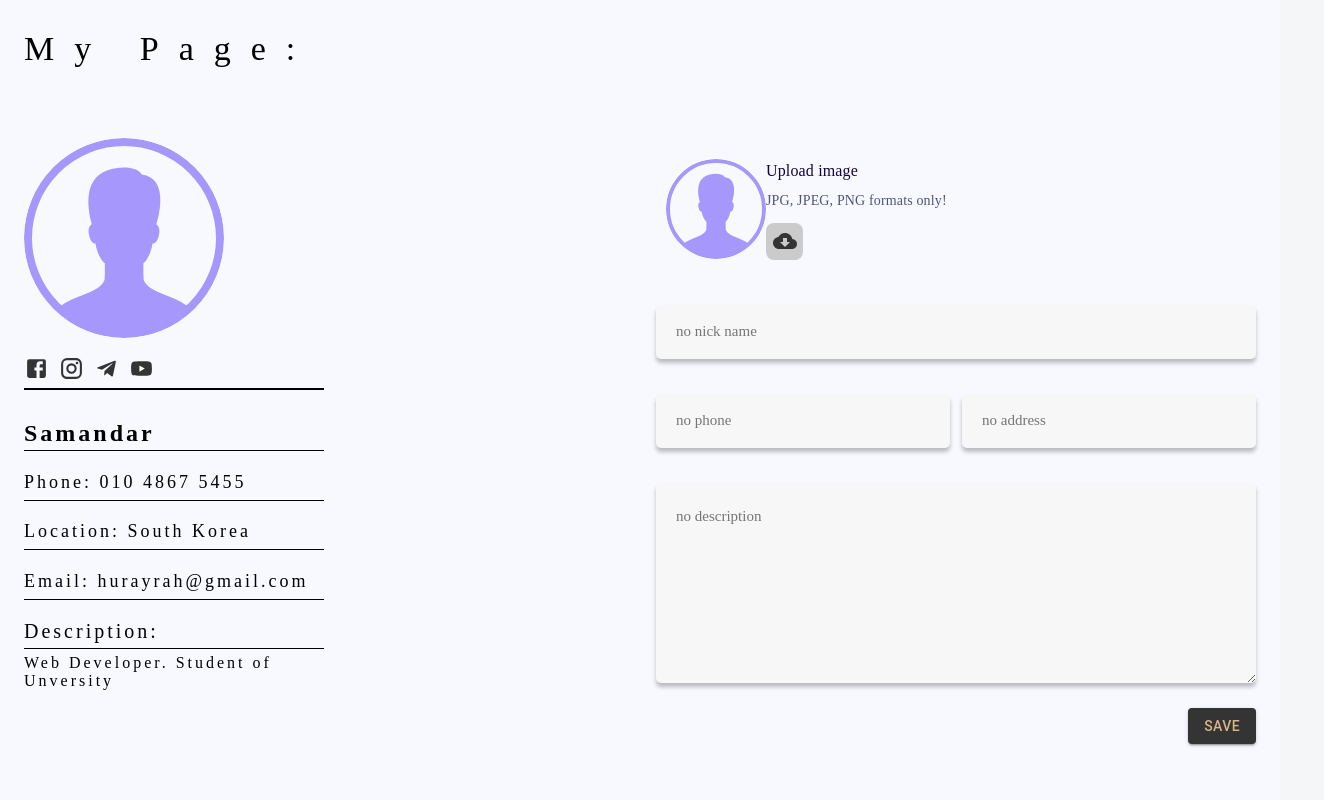
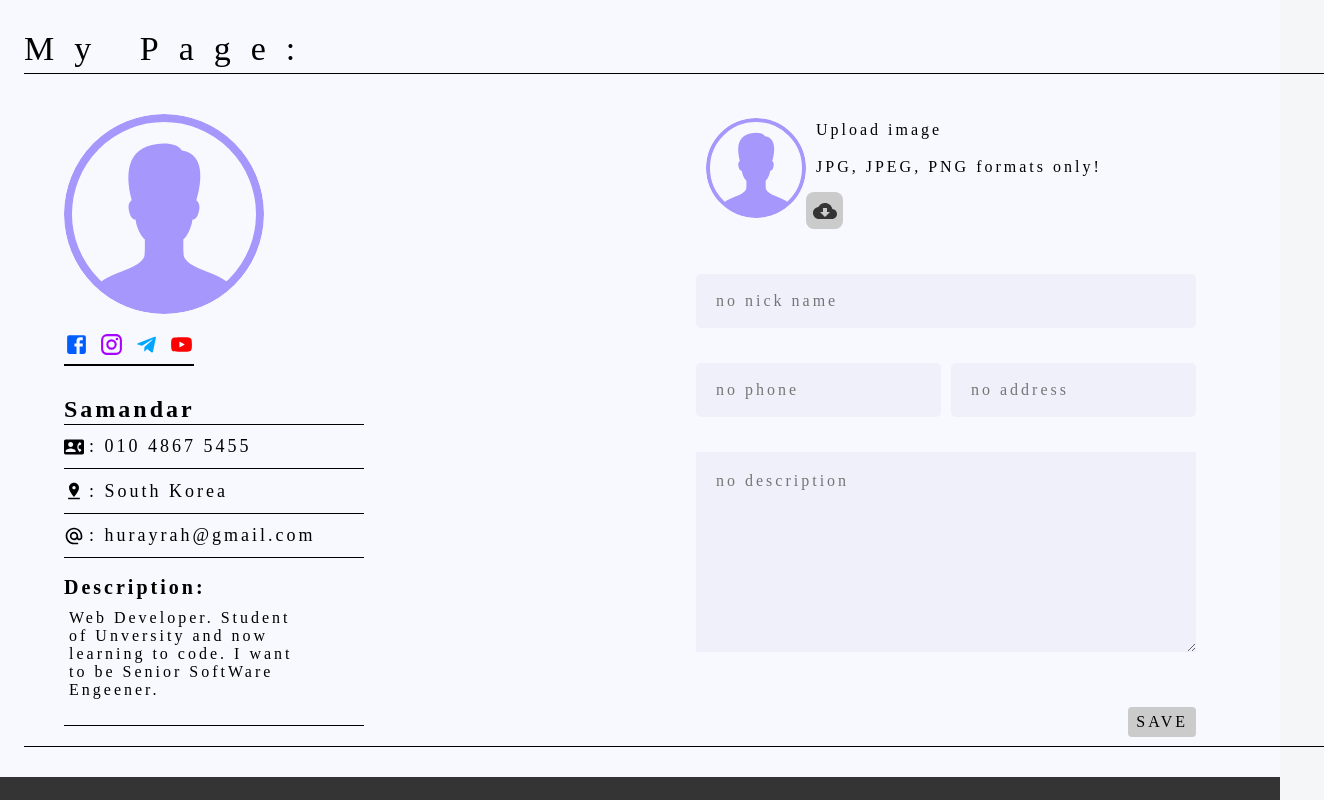
Before and after one commit to SamandarGhost/momentous-frontend, a React (Create React App) app: page /user in a window 1280 px wide. Shown: the part 420-1220 px from the top of the page, 1324 px wide, since content can reach past the window. Built offline with nearby package versions, Linux system fonts and the light colour scheme.

Commit message:
feat: develop user page

```diff
--- a/src/css/jewelry.css
+++ b/src/css/jewelry.css
@@ -97,6 +97,8 @@
 .jewelry-page .jewelry .jewelry-cnt .top .top-bar .search .search-input {
   width: 500px;
   height: 30px;
+  padding-left: 20px;
+  padding-right: 20px;
   border: solid 1px black;
   border-radius: 0.5rem;
   font-family: "Roboto Serif";
--- a/src/css/userPage.css
+++ b/src/css/userPage.css
@@ -9,7 +9,7 @@
 	width: 100%;
 	height: auto;
 	margin-top: 50px;
-	margin-bottom: 50px;
+	margin-bottom: 30px;
 	display: flex;
 	flex-direction: column;
 	justify-content: space-between;
@@ -17,7 +17,7 @@
 }
 
 .user-page .container .title {
-	margin-bottom: 30px;
+	margin-bottom: 5px;
 	text-align: center;
 	font-family: "Roboto Serif";
 	font-size: 34px;
@@ -40,6 +40,7 @@
 .user-page .container .my-frame .my-right {
 	width: 600px;
 	height: auto;
+	margin-left: 40px;
 	display: flex;
 	flex-direction: column;
 	justify-content: space-between;
@@ -85,6 +86,24 @@
 	width: 25px;
 	height: 25px;
 	margin-right: 10px;
+	cursor: pointer;
+}
+
+.user-page .container .my-frame .my-right .right .user-img .media .facebook {
+	color: rgb(0, 94, 255);
+}
+
+.user-page .container .my-frame .my-right .right .user-img .media .instagram {
+	color: rgb(166, 0, 255);
+}
+
+.user-page .container .my-frame .my-right .right .user-img .media .telegram {
+	color: rgb(0, 166, 255);
+
+}
+
+.user-page .container .my-frame .my-right .right .user-img .media .youtube {
+	color: red;
 }
 
 .user-page .container .my-frame .my-right .right .info {
@@ -113,6 +132,9 @@
 .user-page .container .my-frame .my-right .right .info .two {
 	width: 100%;
 	height: 8px;
+	display: flex;
+	justify-content: flex-start;
+	align-items: center;
 	text-align: start;
 	font-family: "Roboto Serif";
 	font-size: 18px;
@@ -123,9 +145,16 @@
 	color: #000;
 }
 
+.user-page .container .my-frame .my-right .right .info .two .phone {
+	width: 20px;
+	height: 30px;
+	margin-right: 5px;
+}
+
 .user-page .container .my-frame .my-right .right .info .desc {
 	width: 300px;
 	height: 150px;
+	margin-bottom: 20px;
 	display: flex;
 	flex-direction: column;
 	justify-content: space-around;
@@ -138,7 +167,7 @@
 	font-family: "Roboto Serif";
 	font-size: 20px;
 	font-style: normal;
-	font-weight: 200;
+	font-weight: 700;
 	line-height: normal;
 	letter-spacing: 3px;
 	color: #000;
@@ -148,6 +177,7 @@
 	width: 250px;
 	height: 150px;
 	margin-top: 5px;
+	padding-left: 5px;
 	text-align: start;
 	font-family: "Roboto Serif";
 	font-size: 16px;
@@ -167,8 +197,9 @@
 /* Settings */
 
 .user-page .settings {
-	width: 600px;
+	width: 500px;
 	height: auto;
+	margin-right: 60px;
 	display: flex;
 	flex-direction: column;
 }
@@ -211,15 +242,16 @@
 	width: 100%;
 	height: 54px;
 	border: none;
-	background: #f7f7f7;
-	box-shadow: 0px 4px 4px rgba(0, 0, 0, 0.25);
+	background: #f0f0fb;
 	border-radius: 5px;
-	font-family: 'GT Walsheim Pro';
+	text-align: start;
+	font-family: "Roboto Serif";
+	font-size: 16px;
 	font-style: normal;
-	font-weight: 400;
-	font-size: 15px;
-	line-height: 26px;
-	color: #4f547b;
+	font-weight: 200;
+	line-height: normal;
+	letter-spacing: 3px;
+	color: #000;
 }
 
 .user-page .settings .spec-textarea {
@@ -229,15 +261,15 @@
 	width: 100%;
 	height: 200px;
 	border: none;
-	background: #f7f7f7;
-	box-shadow: 0px 4px 4px rgba(0, 0, 0, 0.25);
-	border-radius: 5px;
-	font-family: 'GT Walsheim Pro';
+	background: #f0f0fb;
+	text-align: start;
+	font-family: "Roboto Serif";
+	font-size: 16px;
 	font-style: normal;
-	font-weight: 400;
-	font-size: 15px;
-	line-height: 26px;
-	color: #4f547b;
+	font-weight: 200;
+	line-height: normal;
+	letter-spacing: 3px;
+	color: #000;
 }
 
 .user-page .settings .member-media-frame {
@@ -266,22 +298,27 @@
 }
 
 .user-page .settings .media-change-box span {
-	font-family: 'GT Walsheim Pro';
+	margin-left: 10px;
+	text-align: start;
+	font-family: "Roboto Serif";
+	font-size: 16px;
 	font-style: normal;
-	font-weight: 400;
-	font-size: 16px;
-	line-height: 18px;
-	color: #140342;
+	font-weight: 200;
+	line-height: normal;
+	letter-spacing: 3px;
+	color: #000;
 }
 
 .user-page .settings .media-change-box p {
-	margin: 10px 0px 14px 0px;
-	font-family: 'GT Walsheim Pro';
+	margin-left: 10px;
+	text-align: start;
+	font-family: "Roboto Serif";
+	font-size: 16px;
 	font-style: normal;
-	font-weight: 400;
-	font-size: 14px;
-	line-height: 16px;
-	color: #4f547b;
+	font-weight: 200;
+	line-height: normal;
+	letter-spacing: 3px;
+	color: #000;
 }
 
 .user-page .settings .up-del-box {
@@ -312,3 +349,16 @@
 	justify-content: flex-end;
 	margin-top: 25px;
 }
+
+.user-page .settings .save-box .btn {
+	margin-top: 30px;
+	text-align: start;
+	font-family: "Roboto Serif";
+	font-size: 16px;
+	font-style: normal;
+	font-weight: 200;
+	line-height: normal;
+	letter-spacing: 3px;
+	color: #000;
+	background: #cbcbcb;
+}
--- a/src/css/watch.css
+++ b/src/css/watch.css
@@ -96,6 +96,8 @@
 .watch-page .watches .watch-cnt .top .top-bar .search .search-input {
   width: 500px;
   height: 30px;
+  padding-left: 20px;
+  padding-right: 20px;
   border: solid 1px black;
   border-radius: 0.5rem;
   font-family: "Roboto Serif";
--- a/src/screens/userPage/Settings.tsx
+++ b/src/screens/userPage/Settings.tsx
@@ -10,7 +10,7 @@ import { Messages, serverApi } from "../../lib/config";
 import MemberService from "../../app/services/MemeberService";
 
 export function Settings() {
-  const {authMember, setAuthMember} = useGlobals();
+  const { authMember, setAuthMember } = useGlobals();
   const [memberImage, setMemberImage] = useState<string>(
     authMember?.memberImage ? `${serverApi}/${authMember.memberImage}` : "/icons/default-user.svg"
   );
@@ -28,28 +28,28 @@ export function Settings() {
   /*Handlers*/
   const memberNickHandler = (e: T) => {
     memberUpdateInput.memberNick = e.target.value;
-    setMemberUpdateInput({...memberUpdateInput});
+    setMemberUpdateInput({ ...memberUpdateInput });
   };
 
   const memberPhoneHandler = (e: T) => {
     memberUpdateInput.memberPhone = e.target.value;
-    setMemberUpdateInput({...memberUpdateInput});
+    setMemberUpdateInput({ ...memberUpdateInput });
   };
 
   const memberAddressHandler = (e: T) => {
     memberUpdateInput.memberAdress = e.target.value;
-    setMemberUpdateInput({...memberUpdateInput});
+    setMemberUpdateInput({ ...memberUpdateInput });
   };
 
   const memberDescriptionHandler = (e: T) => {
     memberUpdateInput.memberDesc = e.target.value;
-    setMemberUpdateInput({...memberUpdateInput});
+    setMemberUpdateInput({ ...memberUpdateInput });
   };
 
   const handleSubmitButton = async () => {
     try {
-      if(!authMember) throw new Error(Messages.error2);
-      if(
+      if (!authMember) throw new Error(Messages.error2);
+      if (
         memberUpdateInput.memberNick === "" ||
         memberUpdateInput.memberPhone === "" ||
         memberUpdateInput.memberAdress === "" ||
@@ -76,12 +76,12 @@ export function Settings() {
     const fileType = file.type,
       validateImageTypes = ["image/jpg", "image/jpeg", "image/png"];
 
-      if(!validateImageTypes.includes(fileType)) {
+    if (!validateImageTypes.includes(fileType)) {
       sweetErrorHandling(Messages.error5).then();
     } else {
-        if(file) {
+      if (file) {
         memberUpdateInput.memberImage = file;
-          setMemberUpdateInput({...memberUpdateInput});
+        setMemberUpdateInput({ ...memberUpdateInput });
         setMemberImage(URL.createObjectURL(file));
       }
     }
@@ -153,7 +153,7 @@ export function Settings() {
         </div>
       </Box>
       <Box className={"save-box"}>
-        <Button  variant={"contained"} onClick={handleSubmitButton}>Save</Button>
+        <Button className={'btn'} onClick={handleSubmitButton}>Save</Button>
       </Box>
     </Box>
   );
--- a/src/screens/userPage/index.tsx
+++ b/src/screens/userPage/index.tsx
@@ -10,6 +10,10 @@ import "../../css/userPage.css";
 import { MemberType } from "../../lib/enums/member.enum";
 import { serverApi } from "../../lib/config";
 import Divider from "../../app/components/divider";
+import ContactPhoneIcon from '@mui/icons-material/ContactPhone';
+import PinDropIcon from '@mui/icons-material/PinDrop';
+import AlternateEmailIcon from '@mui/icons-material/AlternateEmail';
+import BadgeIcon from '@mui/icons-material/Badge';
 
 export default function UserPage() {
   const { authMember } = useGlobals();
@@ -18,32 +22,44 @@ export default function UserPage() {
     <div className={"user-page"}>
       <Container className={"container"}>
         <Typography className={'title'}>My Page:</Typography>
+        <Divider height="1" width="1300" bg="black" />
         <Stack className={"my-frame"}>
           <Stack className={"my-right"}>
             <Stack className={'right'}>
               <Box className={'user-img'}>
                 <img src="/icons/default-user.svg" className={'img'} alt="" />
                 <Box className={'media'}>
-                  <FacebookIcon className={'media-icn'} />
-                  <InstagramIcon className={'media-icn'} />
-                  <TelegramIcon className={'media-icn'} />
-                  <YouTubeIcon className={'media-icn'} />
+                  <FacebookIcon className={'media-icn facebook'} />
+                  <InstagramIcon className={'media-icn instagram'} />
+                  <TelegramIcon className={'media-icn telegram'} />
+                  <YouTubeIcon className={'media-icn youtube'} />
                 </Box>
               </Box>
-              <Divider height="2" width="300" bg="black" />
+              <Divider height="2" width="130" bg="black" />
               <Box className={'info'}>
                 <Typography className={'name'}>Samandar</Typography>
                 <Divider height="1" width="300" bg="black" />
-                <Typography className={'two'}>Phone: 010 4867 5455</Typography>
+                <Typography className={'two'}>
+                  <ContactPhoneIcon className={'phone'} />
+                  : 010 4867 5455</Typography>
                 <Divider height="1" width="300" bg="black" />
-                <Typography className={'two'}>Location: South Korea</Typography>
+                <Typography className={'two'}>
+                  <PinDropIcon className={'phone'} />
+                  : South Korea
+                </Typography>
                 <Divider height="1" width="300" bg="black" />
-                <Typography className={'two'}>Email: hurayrah@gmail.com</Typography>
+                <Typography className={'two'}>
+                  <AlternateEmailIcon className={'phone'} />
+                  : hurayrah@gmail.com
+                </Typography>
                 <Divider height="1" width="300" bg="black" />
                 <Box className={'desc'}>
                   <Typography className={'descr'}>Description:</Typography>
+                  <Typography className={'context'}>
+                    Web Developer. Student of Unversity and now learning to code.
+                    I want to be Senior SoftWare Engeener.
+                  </Typography>
                   <Divider height="1" width="300" bg="black" />
-                  <Typography className={'context'}>Web Developer. Student of Unversity</Typography>
                 </Box>
               </Box>
             </Stack>
@@ -54,6 +70,7 @@ export default function UserPage() {
             </Box>
           </Stack>
         </Stack>
+        <Divider height="1" width="1300" bg="black" />
       </Container>
     </div>
   );
```
Lines whose indentation alone changed are shown as unchanged.
